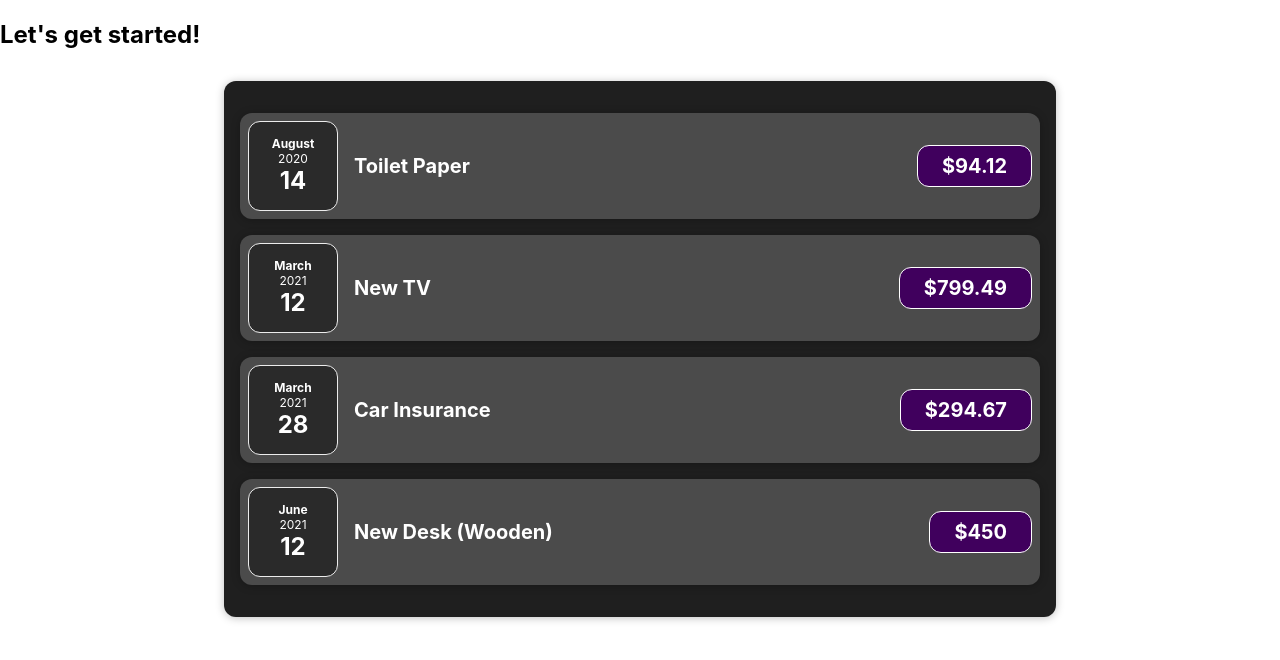
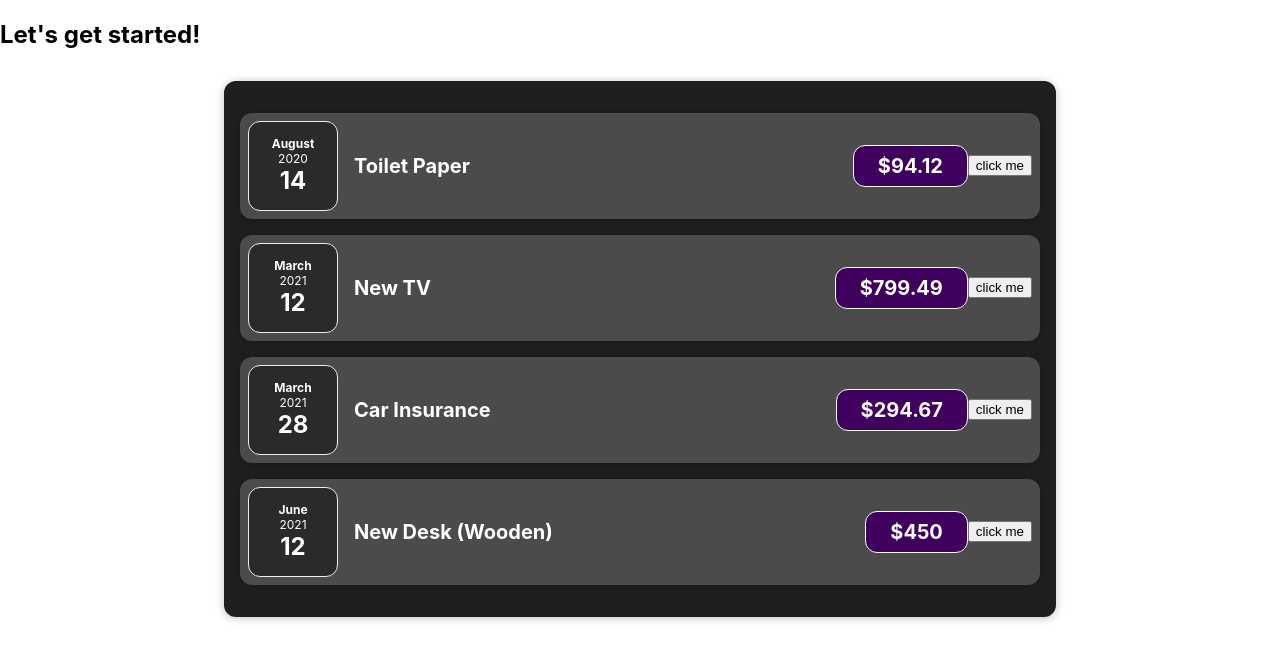
Before and after one commit to hamidmeer4/Maxi-React, a React (Create React App) app in the folder 02-starting-setup/: page / in a window 1280 px wide. Shown: the top 660 px of the page. Built offline with nearby package versions, Linux system fonts and the light colour scheme.

Commit message:
working with state

```diff
--- a/02-starting-setup/src/components/Expense/ExpenseItem.js
+++ b/02-starting-setup/src/components/Expense/ExpenseItem.js
@@ -1,15 +1,23 @@
 import ExpenseDate from './ExpenseDate';
 import Card from '../UI/Card';
 import './ExpenseItem.css';
+import React,{useState} from 'react';
 
 function ExpenseItem(props) {
+ const [title,setTitle] =  useState(props.title)
+
+ const handleClick = () => {
+  setTitle('Updatedddd!!!')
+  console.log(title)
+ }
   return (
     <Card className='expense-item'>
       <ExpenseDate date={props.date} />
       <div className='expense-item__description'>
-        <h2>{props.title}</h2>
+        <h2>{title}</h2>
         <div className='expense-item__price'>${props.amount}</div>
       </div>
+      <button onClick={handleClick}>click me </button>
     </Card>
   );
 }
```
